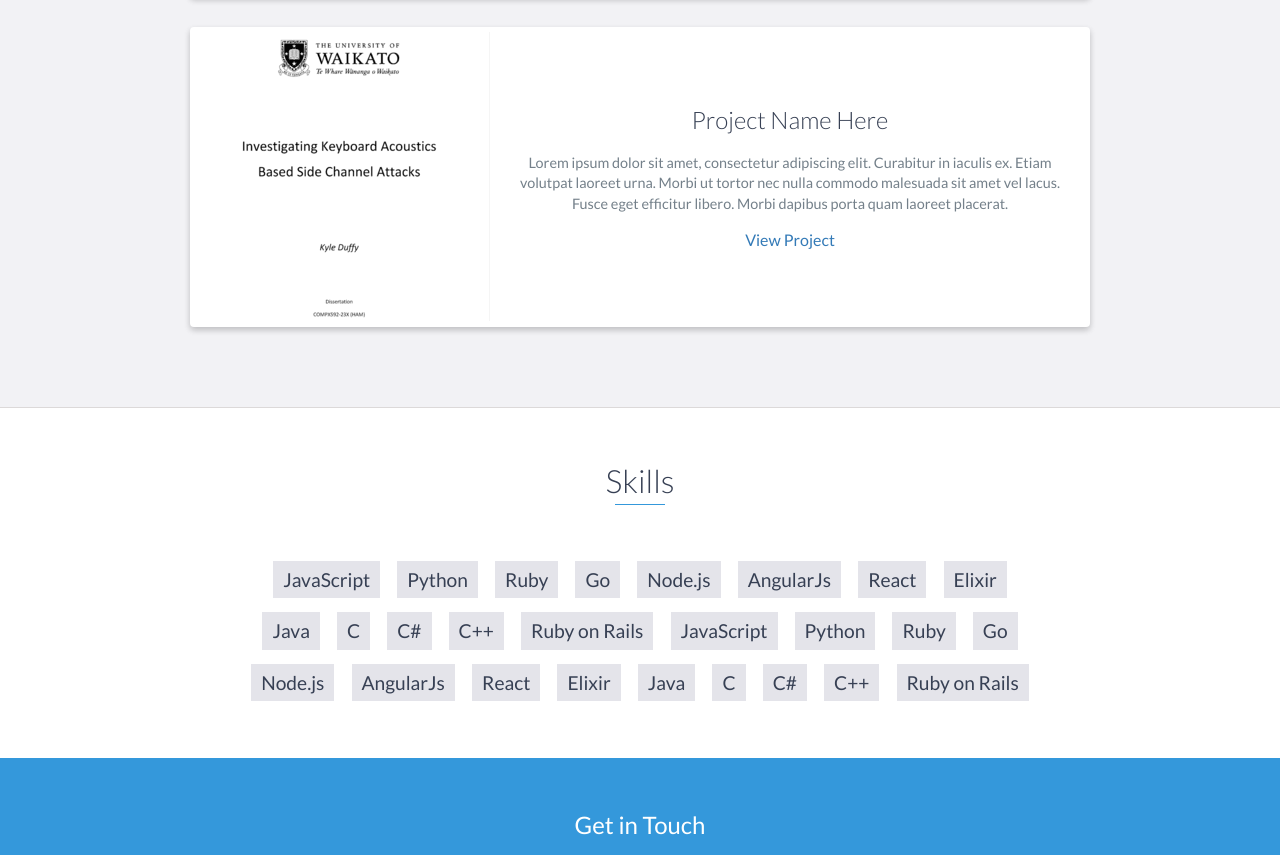
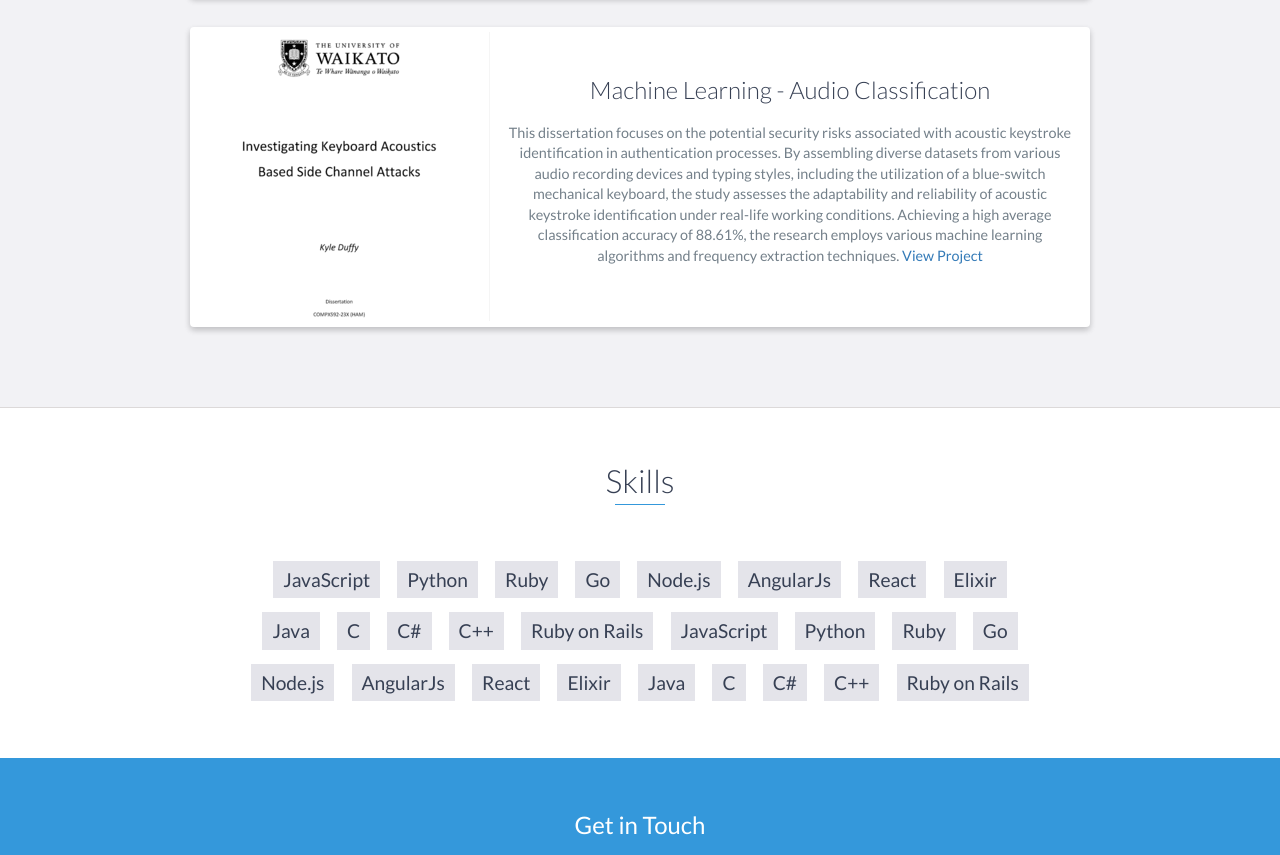
Before and after one commit to Evantair42/Evantair42.github.io, a website: page index.html in a window 1280 px wide. Shown: the part 3980-4835 px from the top of the page. Drawn offline with nearby package versions, Linux system fonts and the light colour scheme.

Commit message:
Update index.html

```diff
--- a/index.html
+++ b/index.html
@@ -231,10 +231,11 @@
                     </div>
                     <!-- End .project-image -->
                     <div class="project-info">
-                        <h3>Project Name Here</h3>
+                        <h3>Machine Learning - Audio Classification</h3>
                         <p>
-                            Lorem ipsum dolor sit amet, consectetur adipiscing elit. Curabitur in iaculis ex. Etiam volutpat laoreet urna. Morbi ut tortor nec nulla commodo malesuada sit amet vel lacus. Fusce eget efficitur libero. Morbi dapibus porta quam laoreet placerat.
-                        </p>
+                            This dissertation focuses on the potential security risks associated with acoustic keystroke identification in authentication processes. By assembling diverse datasets from various audio
+			    recording devices and typing styles, including the utilization of a blue-switch mechanical keyboard, the study assesses the adaptability and reliability of acoustic keystroke identification under real-life
+                            working conditions. Achieving a high average classification accuracy of 88.61%, the research employs various machine learning algorithms and frequency extraction techniques.
                         <a href="#">View Project</a>
                     </div>
                     <!-- End .project-info -->
```
